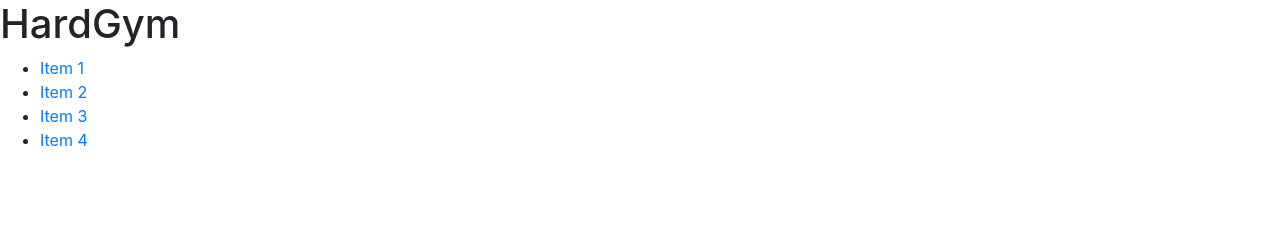
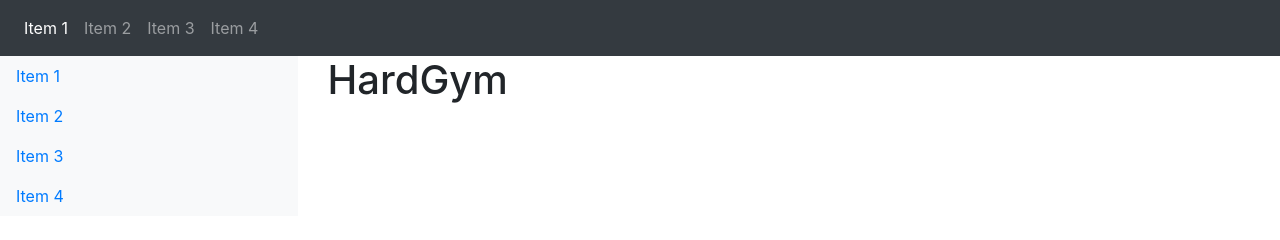
Before and after one commit to TrevisGio/proj_loja-js, a plain HTML site: page index.html in a window 1280 px wide. Drawn offline with nearby package versions, Linux system fonts and the light colour scheme.

Commit message:
Update layout

```diff
--- a/index.html
+++ b/index.html
@@ -6,27 +6,58 @@
 		<link rel="stylesheet" href="https://cdn.jsdelivr.net/npm/bootstrap@4.6.2/dist/css/bootstrap.min.css">
 	</head>
 	<body>
-		<div>
-			<h1>HardGym</h1>
-		</div>
+		<!--Tag de navegação-->
+		<nav class="navbar navbar-expand-sm bg-dark navbar-dark">
+			<!--Divisão de um componentes-->
 			<div>
 				<!--Lista não ordenada-->
-		    <ul>
+				<ul class="navbar-nav">
 					<!--item da lista-->
-				<li>
+					<li class="nav-item active">
 						<!--Link vazio-->
-					<a href="#">Item 1</a>
+						<a class="nav-link" href="#">Item 1</a>
 					</li>
-				<li>
-					<a href="#">Item 2</a>
+					<li class="nav-item">
+						<a class="nav-link" href="#">Item 2</a>
 					</li>
-				<li>
-					<a href="#">Item 3</a>
+					<li class="nav-item">
+						<a class="nav-link" href="#">Item 3</a>
 					</li>
-				<li>
-					<a href="#">Item 4</a>
+					<li class="nav-item">
+						<a class="nav-link" href="#">Item 4</a>
 					</li>
 				</ul>
 			</div>
+		</nav>
+		<div class="row">
+			<div class="col-sm-3">
+			<!--Tag de navegação-->
+			<nav class="nav bg-light navbar-light">
+				<!--Divisão de um componentes-->
+				<div>
+					<!--Lista não ordenada-->
+					<ul class="nav flex-column">
+						<!--item da lista-->
+						<li class="nav-item active">
+							<!--Link vazio-->
+							<a class="nav-link" href="#">Item 1</a>
+						</li>
+						<li class="nav-item">
+							<a class="nav-link" href="#">Item 2</a>
+						</li>
+						<li class="nav-item">
+							<a class="nav-link" href="#">Item 3</a>
+						</li>
+						<li class="nav-item">
+							<a class="nav-link" href="#">Item 4</a>
+						</li>
+					</ul>
+				</div>
+			</nav>
+		</div>
+		<div class="col-sm-9">
+			<h1>HardGym</h1>
+		</div>
+		</div>
 	</body>
 </html>
```
Also changed, not shown: 1 other file. Lines whose indentation alone changed are shown as unchanged.
